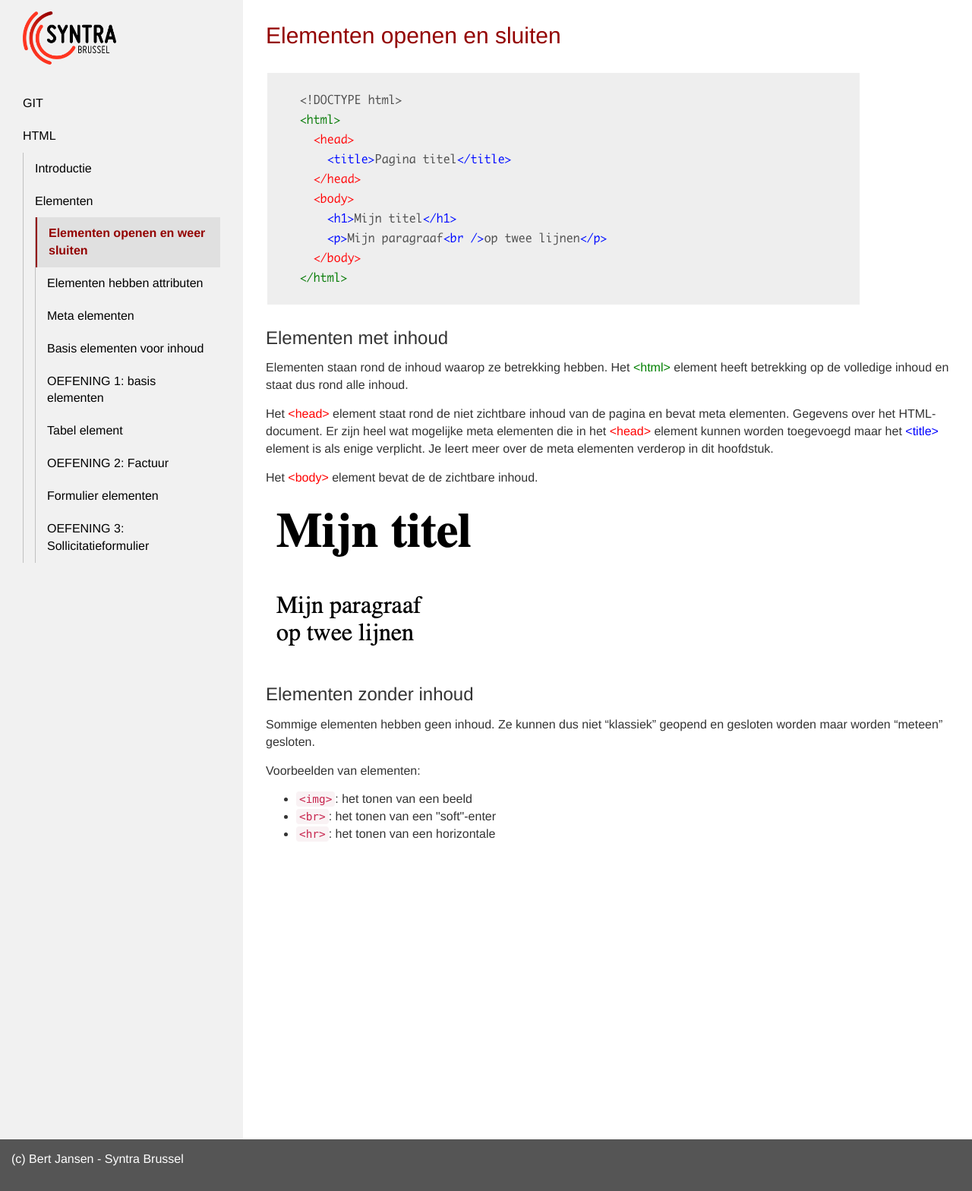
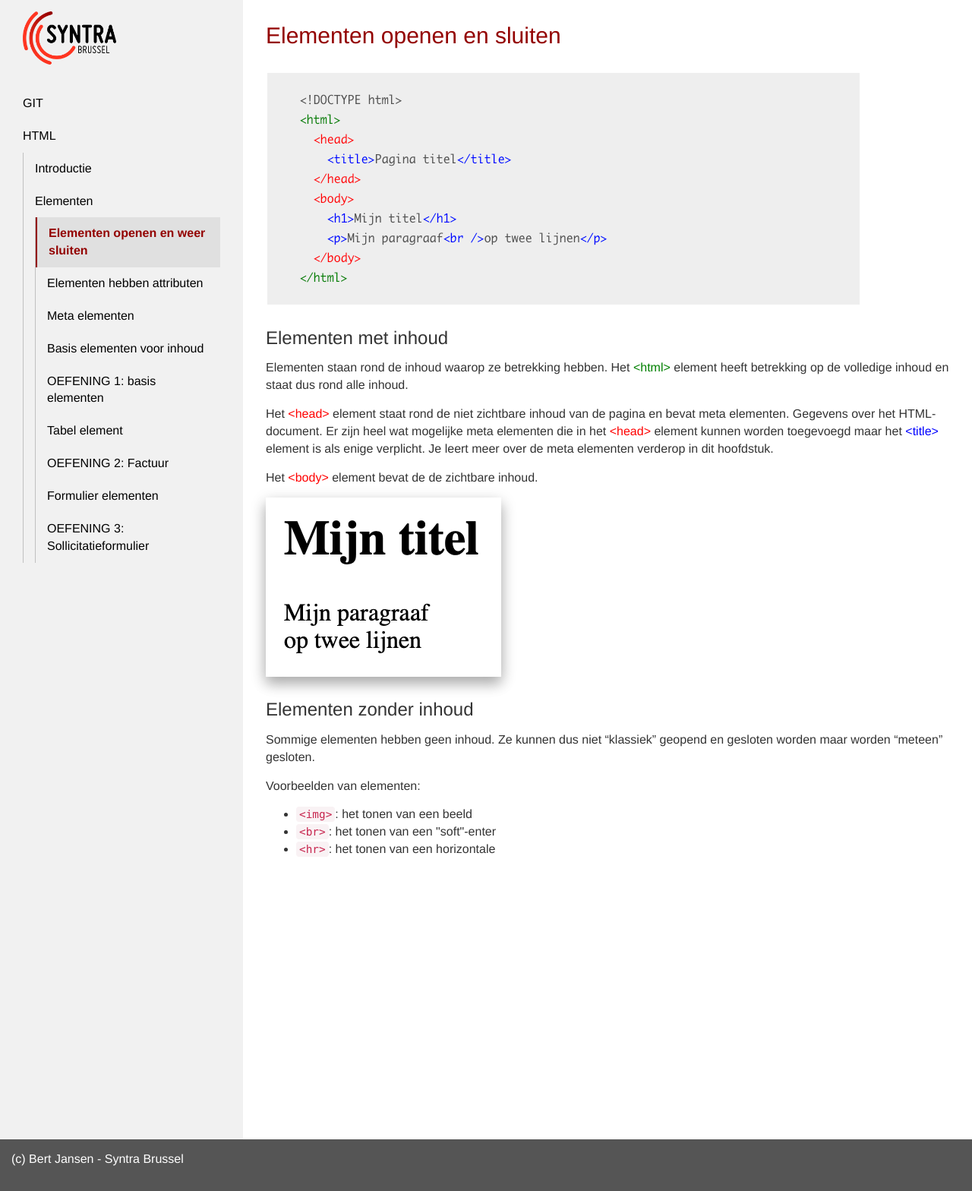
Before and after one commit to Syntra-Brussel/webdesign, a Jekyll site: the page built from html/elementen/openen_sluiten.md, in a window 1280 px wide. Shown: the whole page at 76% size. Built offline with Jekyll 4.4.1, drawn with Linux system fonts in a browser that asks for light colours; nearby versions of some CDN libraries; a script that is not in the unit is left out.

Commit message:
Update openen_sluiten.md

```diff
--- a/html/elementen/openen_sluiten.md
+++ b/html/elementen/openen_sluiten.md
@@ -17,7 +17,7 @@
 
 Het <span style="color: red">&lt;body&gt;</span> element bevat de de zichtbare inhoud.
 
-<img src="{{ '/html/elementen/images/html_zichtbaar.png' | relative_url}}" />
+<img class="shadow" src="{{ '/html/elementen/images/html_zichtbaar.png' | relative_url}}" />
 
 ### Elementen zonder inhoud
 
```
